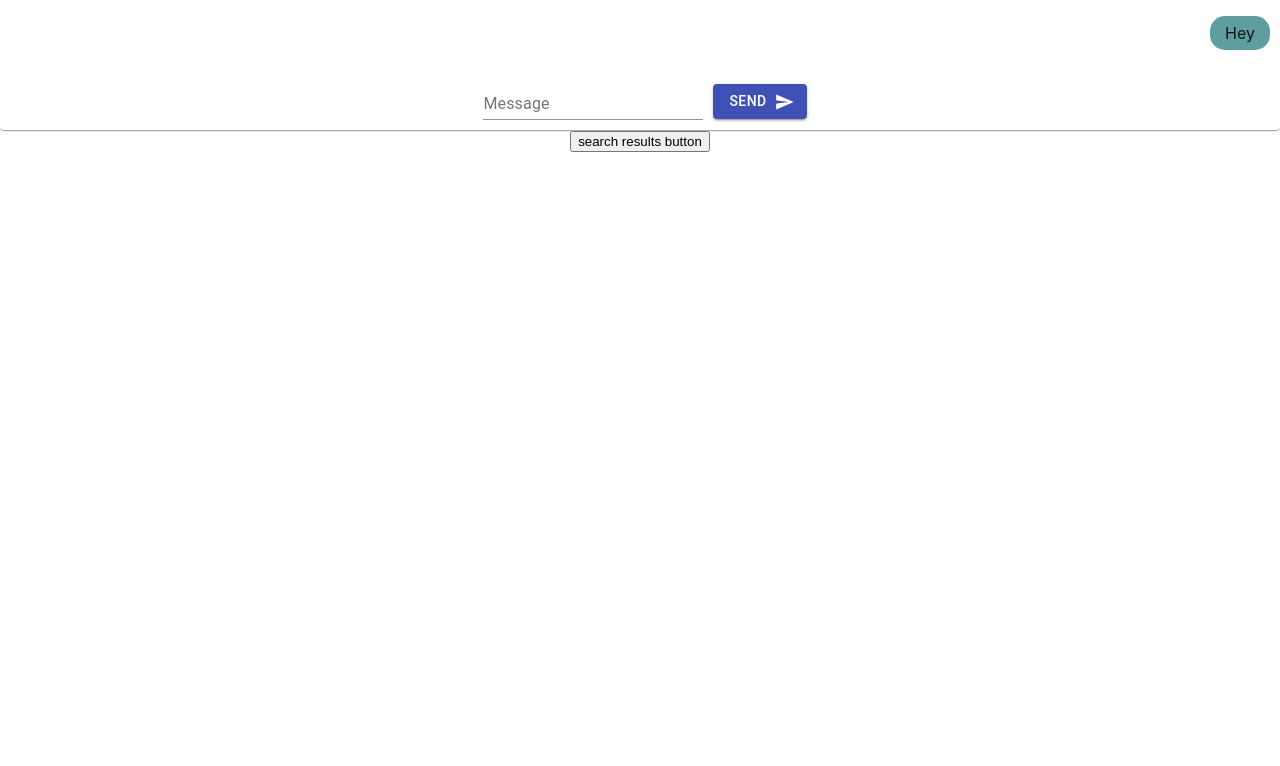
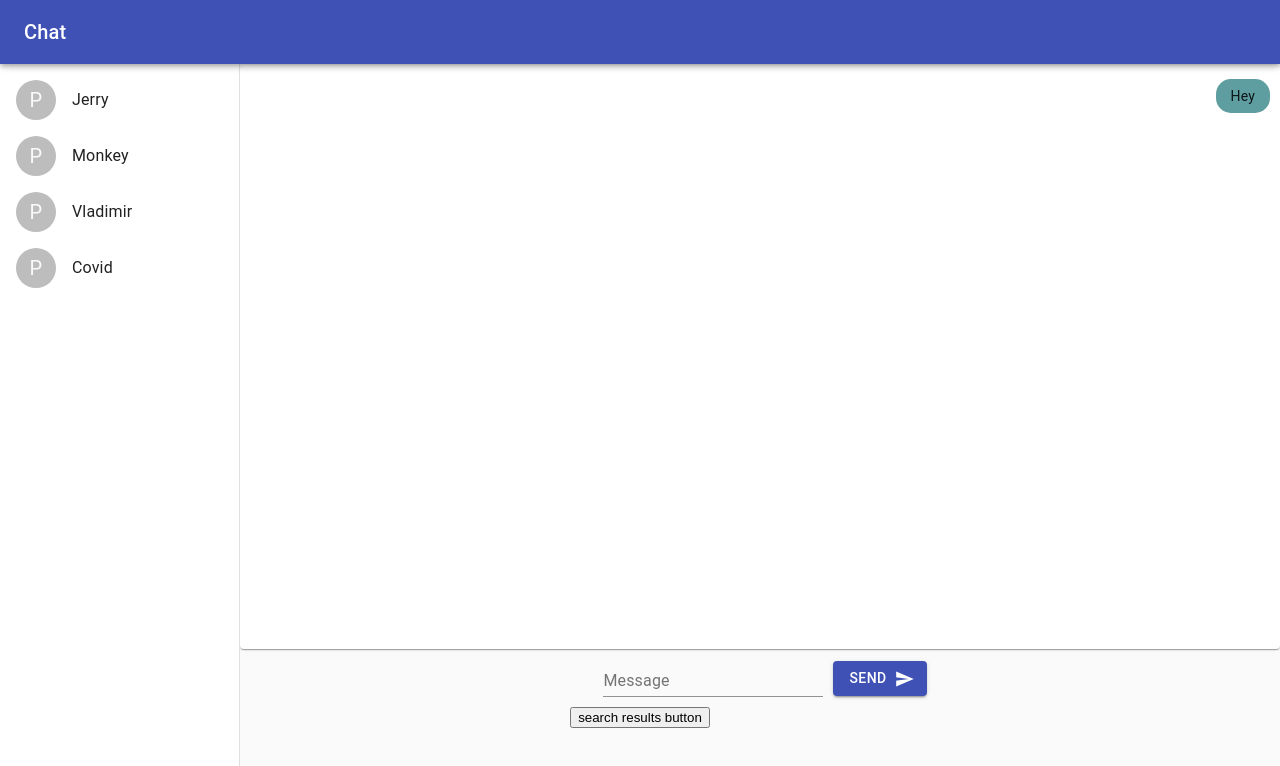
Before and after one commit to sorkinl/Carpool-dickinson, a React (Create React App) app: page / in a window 1280 px wide. Shown: the top 766 px of the page. Built offline with nearby package versions, Linux system fonts and the light colour scheme.

Commit message:
Added chat screen

```diff
--- a/src/App.css
+++ b/src/App.css
@@ -1,3 +1,5 @@
 .App {
   text-align: center;
+  height: 100vh;
+  width:100%;
 }
--- a/src/App.js
+++ b/src/App.js
@@ -1,8 +1,7 @@
 import React from 'react';
 import './App.css';
 import SearchResult from './components/SearchResults/SearchResult'
-import ChatWindow from './components/Chat/ChatWindow';
-import {Profile, Button, EditPage} from './component/Account/Profile';
+import MainChat from './components/Chat/MainChat';
 
 
 //temp function to load search Results
@@ -19,7 +18,7 @@ const [showResults, setShowResults] = React.useState(false)
 
   return (
     <div className="App">
-     {showResults?<SearchResult/>:<ChatWindow/>}
+     {showResults?<SearchResult/>:<MainChat/>}
       {/* button to load search results*/}
       <button onClick={
         () => setShowResults(true) }>
--- a/src/components/Chat/ChatWindow.css
+++ b/src/components/Chat/ChatWindow.css
@@ -20,3 +20,8 @@
     left: 10px;
 
 }
+.main{
+    width:100%;
+    height:73vh;
+    overflow: auto;
+}
--- a/src/components/Chat/ChatWindow.js
+++ b/src/components/Chat/ChatWindow.js
@@ -33,16 +33,19 @@ const handleKeyDownEvent = (event) => {
     });
   }; */
   return (
-    <Paper>
+    <>
+    <Paper className="main">
       <Grid
       container
       direction="column"
       alignItems="flex-end"
       justify="flex-start">
           {arrayOfMessages.map(message => ( // map() accepts a function as a parameter and executes that function for each element in the array
-              <div className="message"><p>{message}</p></div>
+              <div className="message" key={Math.random() * 100000}><p>{message}</p></div>
           ))}
+
       </Grid>
+      </Paper>
       <div className="to-send">
       <TextField onKeyPress={handleKeyDownEvent} label="Message"
           value={message}
@@ -60,7 +63,7 @@ const handleKeyDownEvent = (event) => {
         endIcon={<Icon>send</Icon>}
         >Send</Button>
       </div>
-      </Paper>
+      </>
   );
 };
 
--- /dev/null
+++ b/src/components/Chat/MainChat.js
@@ -0,0 +1,75 @@
+import React from 'react';
+import Drawer from '@material-ui/core/Drawer'
+import ChatWindow from './ChatWindow';
+import { makeStyles} from '@material-ui/core/styles';
+import AppBar from '@material-ui/core/AppBar';
+import Toolbar from '@material-ui/core/Toolbar';
+import List from '@material-ui/core/List';
+import CssBaseline from '@material-ui/core/CssBaseline';
+import Typography from '@material-ui/core/Typography';
+import ListItem from '@material-ui/core/ListItem';
+import ListItemIcon from '@material-ui/core/ListItemIcon';
+import ListItemText from '@material-ui/core/ListItemText';
+import PersonInChat from './PersonInChat';
+const drawerWidth = 240;
+
+const useStyles = makeStyles((theme) => ({
+    root: {
+      display: 'flex',
+    },
+    appBar: {
+      zIndex: theme.zIndex.drawer + 1,
+    },
+    drawer: {
+      width: drawerWidth,
+      flexShrink: 0,
+    },
+    drawerPaper: {
+      width: drawerWidth,
+    },
+    drawerContainer:{
+        overflow: "auto",
+    },
+    content: {
+        marginTop: "65px",
+      flexGrow: 1,
+    },
+  }));
+const MainChat = () => {
+  const classes = useStyles();
+    return (<div className={classes.root}>
+        <CssBaseline>
+        <AppBar position="fixed" className={classes.appBar}>
+          <Toolbar>
+            <Typography variant="h6" noWrap>
+              Chat
+            </Typography>
+          </Toolbar>
+        </AppBar>
+        <Drawer
+          className={classes.drawer}
+          variant="permanent"
+          classes={{
+            paper: classes.drawerPaper,
+          }}
+        >
+            <Toolbar/>
+          <div className={classes.drawerContainer}>
+          <List>
+            {['Jerry', 'Monkey', 'Vladimir', 'Covid'].map((text) => (
+              <ListItem button key={text}>
+                <ListItemIcon><PersonInChat/></ListItemIcon>
+                <ListItemText primary={text} />
+              </ListItem>
+            ))}
+          </List>
+          </div>
+        </Drawer>
+        <main className={classes.content}>
+          <ChatWindow/>
+        </main>
+        </CssBaseline>
+      </div>)
+}
+
+export default MainChat;
--- /dev/null
+++ b/src/components/Chat/PersonInChat.js
@@ -0,0 +1,10 @@
+import React from 'react';
+import Avatar from '@material-ui/core/Avatar';
+
+const PersonInChat = () => {
+    return(<>
+        <Avatar>P</Avatar>
+    </>)
+}
+
+export default PersonInChat;
--- a/src/index.css
+++ b/src/index.css
@@ -1,4 +1,6 @@
 body {
+  height: 100%;
+  width: 100%;
   margin: 0;
   font-family: -apple-system, BlinkMacSystemFont, 'Segoe UI', 'Roboto', 'Oxygen',
     'Ubuntu', 'Cantarell', 'Fira Sans', 'Droid Sans', 'Helvetica Neue',
```
